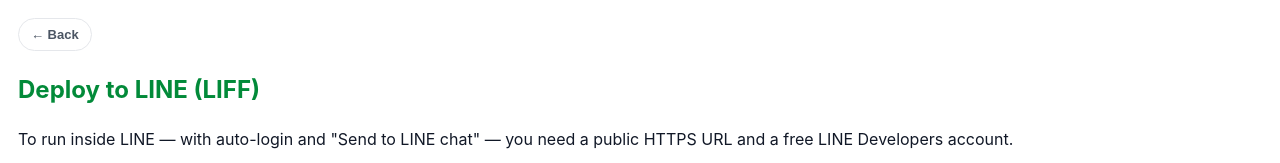
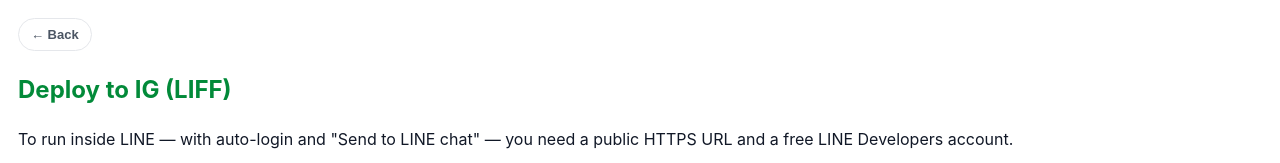
Before and after one commit to pimthaivatt/splitly, a plain HTML site: page index.html in a window 1280 px wide. Both pictures are taken after a click on the button "⚙️ LINE setup guide". Shown: the part 319-482 px from the top of the page. Drawn offline with Linux system fonts and the light colour scheme.

Commit message:
update from line to ig

```diff
--- a/index.html
+++ b/index.html
@@ -751,7 +751,7 @@
 <!-- Setup overlay -->
 <div class="setup-overlay" id="setupOverlay">
   <button class="btn ghost sm" onclick="hideSetup()" style="margin-bottom:14px;">← Back</button>
-  <h2>Deploy to LINE (LIFF)</h2>
+  <h2>Deploy to IG (LIFF)</h2>
   <p>To run inside LINE — with auto-login and "Send to LINE chat" — you need a public HTTPS URL and a free LINE Developers account.</p>
   <h3>1. Host the file</h3>
   <p>Drag <code>receipt-splitter.html</code> onto <a href="https://app.netlify.com/drop" target="_blank">Netlify Drop</a>. Free, no signup, get an HTTPS URL in seconds.</p>
```
